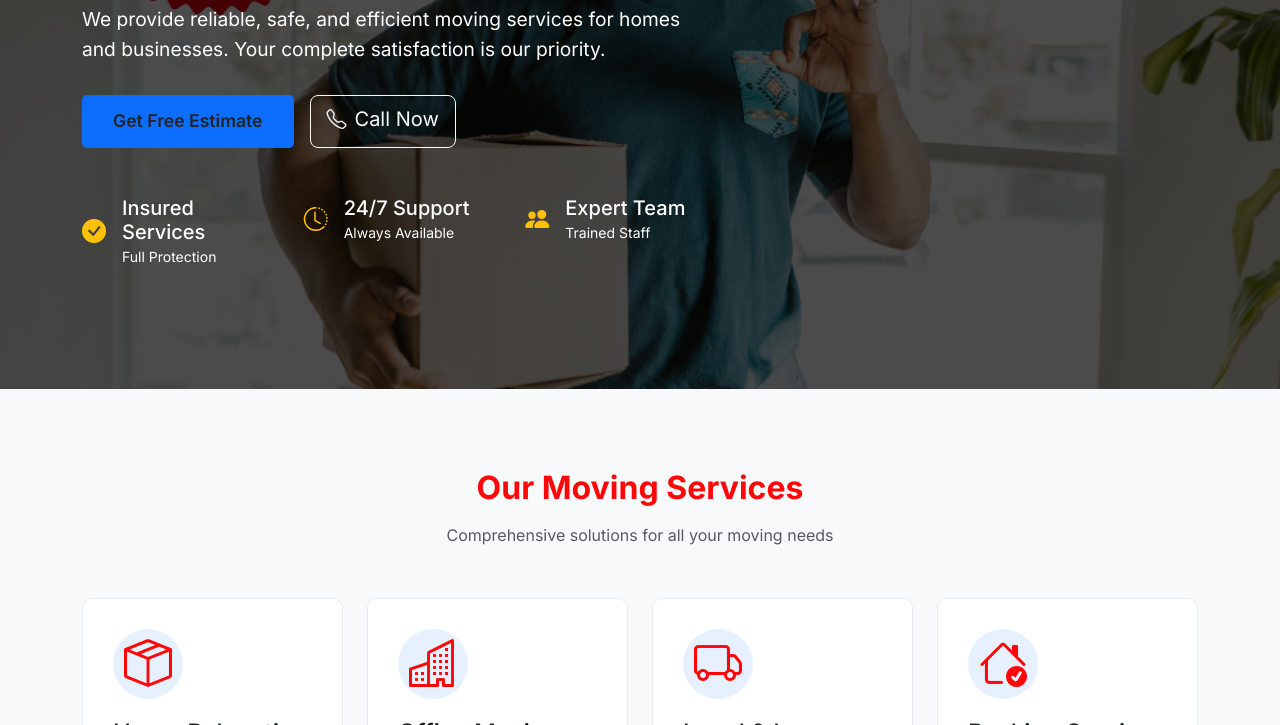
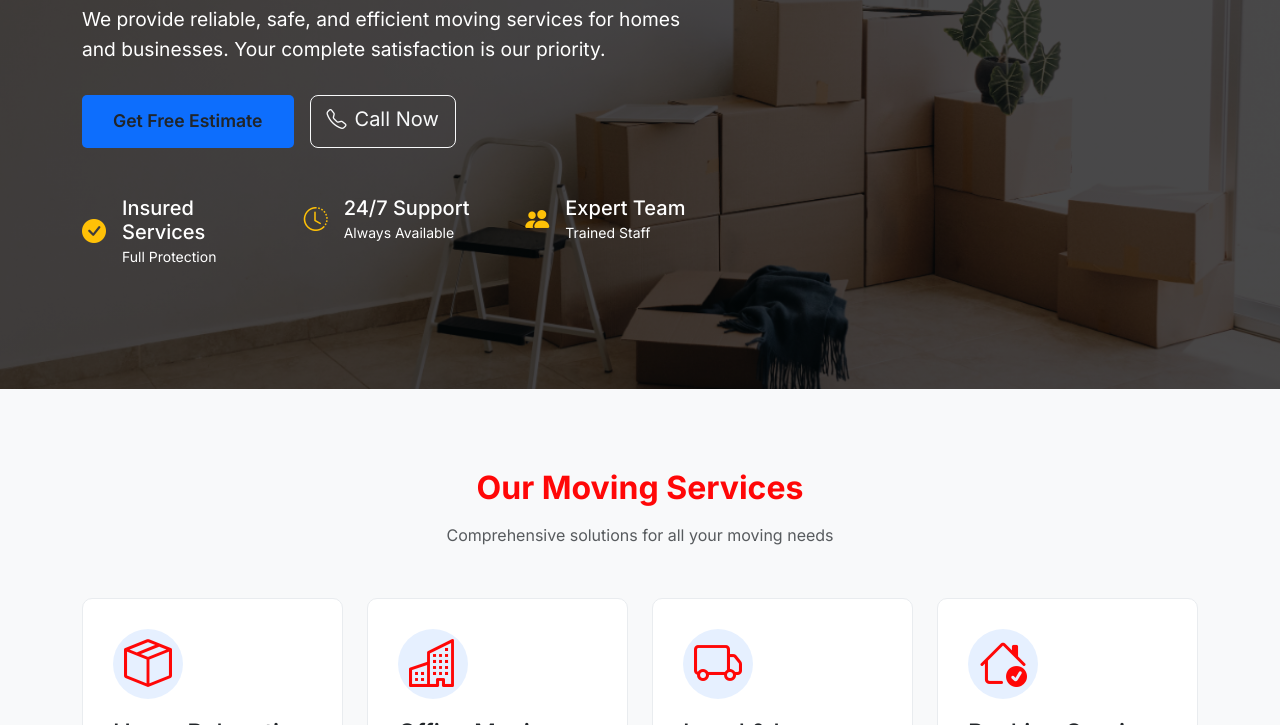
Before and after one commit to xoftsisdevloper/MMPackersAndMovers, a plain HTML site: page index.html in a window 1280 px wide. Shown: the part 502-1227 px from the top of the page. Drawn offline with nearby package versions, Linux system fonts and the light colour scheme.

Commit message:
the image changes

```diff
--- a/css/main.css
+++ b/css/main.css
@@ -87,7 +87,7 @@
 
 /* Hero Section */
 .hero {
-  background: linear-gradient(rgba(0, 0, 0, 0.7), rgba(0, 0, 0, 0.7)), url('../images/slide/2.png');
+  background: linear-gradient(rgba(0, 0, 0, 0.7), rgba(0, 0, 0, 0.7)), url('../images/slide/1.png');
   background-size: cover;
   background-position: center;
   color: white;
```
